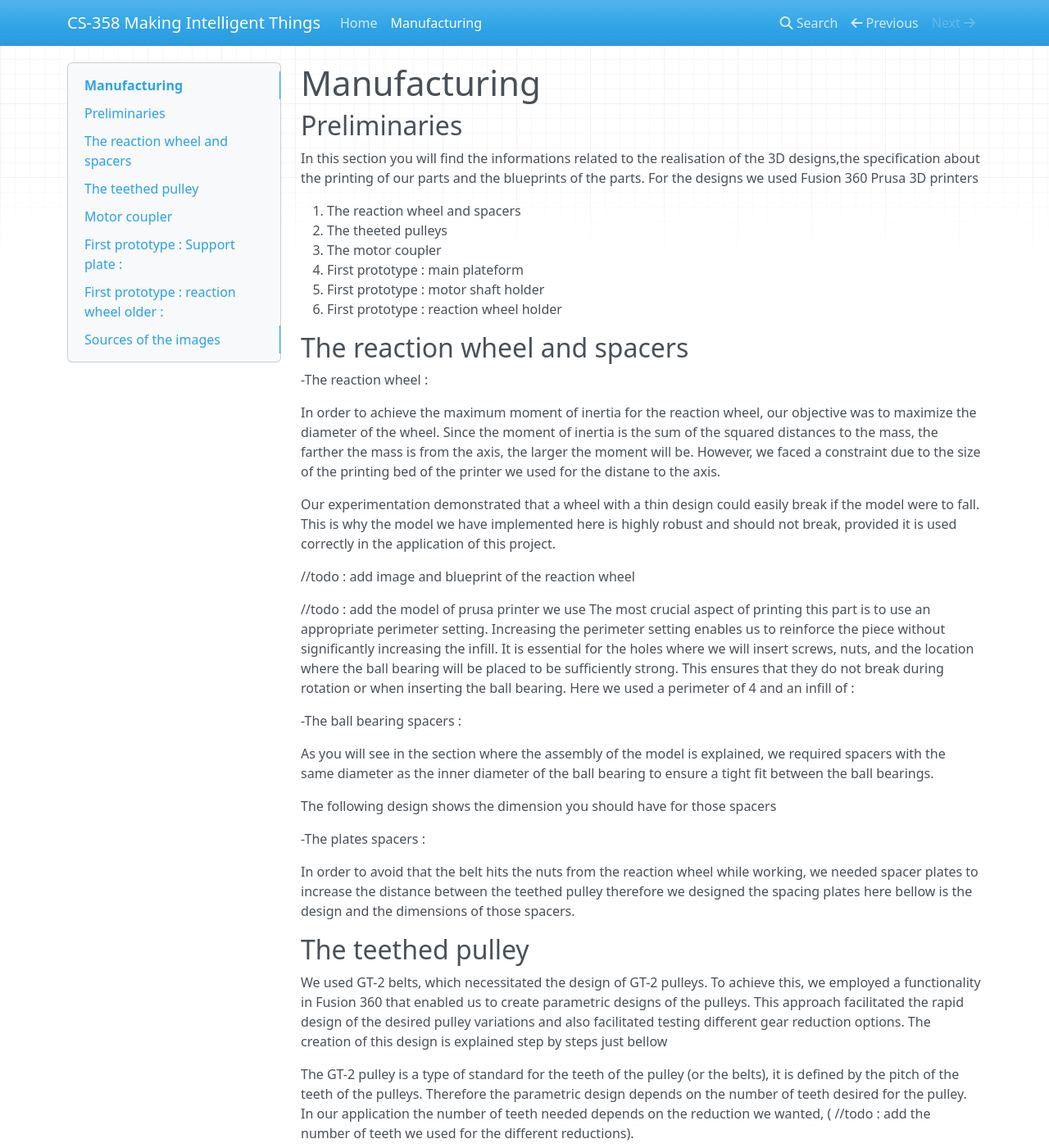
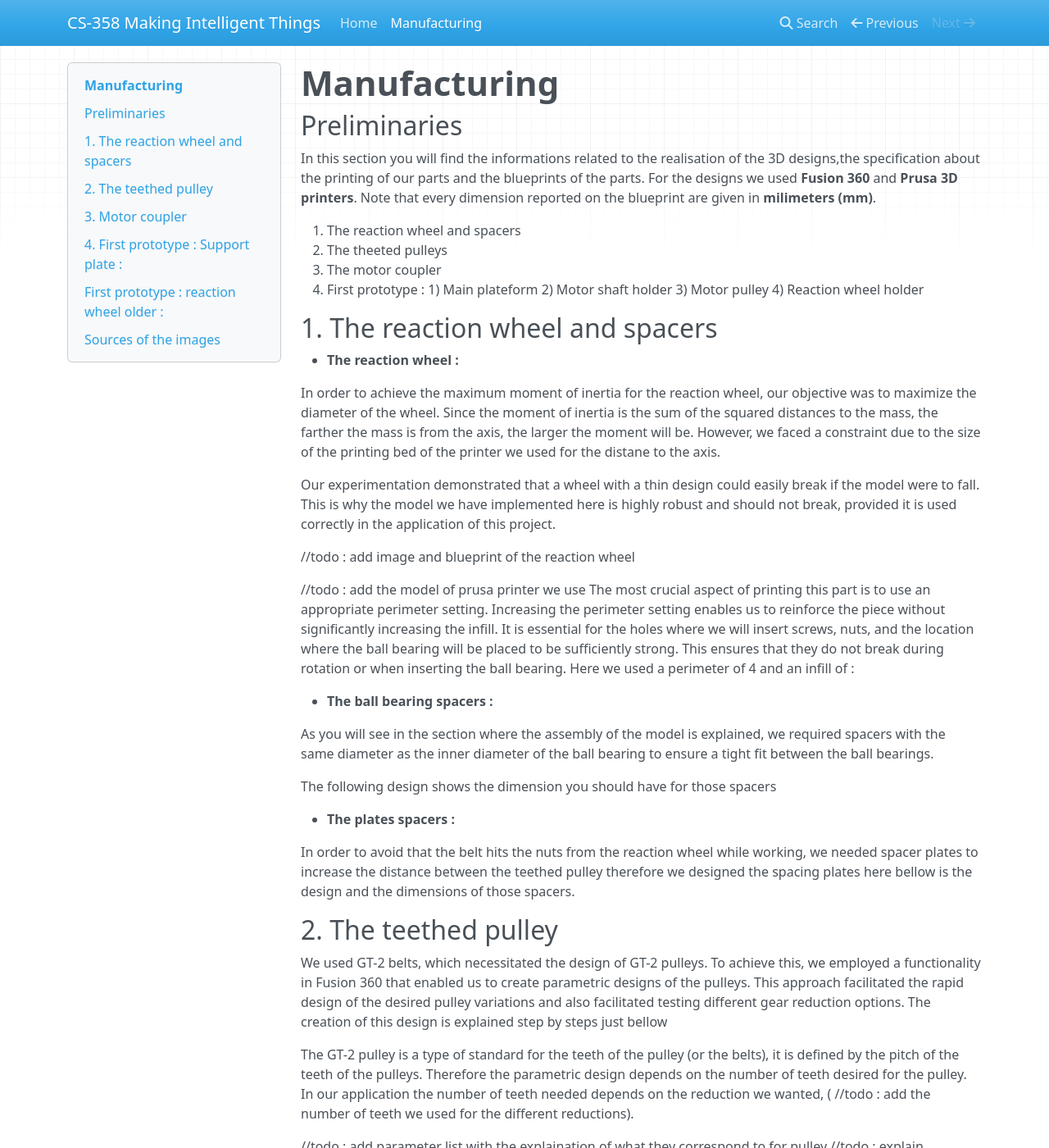
Before and after one commit to mit-unicycle/mit-unicycle, an MkDocs documentation site: the page built from docs/manufacturing.md, in a window 1280 px wide and 1400 px high. Shown: the whole window at 82% size. Built offline with MkDocs 1.6.1, drawn with Linux system fonts in a browser that asks for light colours; nearby versions of some CDN libraries; some of the changed text lies outside the part shown.

Commit message:
Small changes

```diff
--- a/docs/manufacturing.md
+++ b/docs/manufacturing.md
@@ -1,23 +1,25 @@
 
 
 
-# Manufacturing
+# **Manufacturing**
 
 
-## Preliminaries
+## **Preliminaries**
 
-In this section you will find the informations related to the realisation of the 3D designs,the specification about the printing of our parts and the blueprints of the parts. For the designs we used Fusion 360 Prusa 3D printers
+In this section you will find the informations related to the realisation of the 3D designs,the specification about the printing of our parts and the blueprints of the parts. For the designs we used **Fusion 360** and **Prusa 3D printers**. Note that every dimension reported on the blueprint are given in **milimeters (mm)**.
 
 1. The reaction wheel and spacers
 2. The theeted pulleys
 3. The motor coupler
-4. First prototype : main plateform
-5. First prototype : motor shaft holder
-6. First prototype : reaction wheel holder
+4. First prototype :
+   1) Main plateform
+   2) Motor shaft holder
+   3) Motor pulley
+   4) Reaction wheel holder
 
-## The reaction wheel and spacers
+## **1. The reaction wheel and spacers**
 
--The reaction wheel :
+* **The reaction wheel :**
 
 In order to achieve the maximum moment of inertia for the reaction wheel, our objective was to maximize the diameter of the wheel. Since the moment of inertia is the sum of the squared distances to the mass, the farther the mass is from the axis, the larger the moment will be. However, we faced a constraint due to the size of the printing bed of the printer we used for the distane to the axis.
 
@@ -29,26 +31,23 @@ Our experimentation demonstrated that a wheel with a thin design could easily br
 The most crucial aspect of printing this part is to use an appropriate perimeter setting. Increasing the perimeter setting enables us to reinforce the piece without significantly increasing the infill. It is essential for the holes where we will insert screws, nuts, and the location where the ball bearing will be placed to be sufficiently strong. This ensures that they do not break during rotation or when inserting the ball bearing. Here we used a perimeter of 4 and an infill of :
 
 
--The ball bearing spacers :
+* **The ball bearing spacers :**
 
 As you will see in the section where the assembly of the model is explained, we required spacers with the same diameter as the inner diameter of the ball bearing to ensure a tight fit between the ball bearings.
 
 The following design shows the dimension you should have for those spacers
 
--The plates spacers :
+* **The plates spacers :**
 
 In order to avoid that the belt hits the nuts from the reaction wheel while working, we needed spacer plates to increase the distance between the teethed pulley therefore we designed the spacing plates here bellow is the design and the dimensions of those spacers.
 
 
-## The teethed pulley
+## **2. The teethed pulley**
 
 We used GT-2 belts, which necessitated the design of GT-2 pulleys. To achieve this, we employed a functionality in Fusion 360 that enabled us to create parametric designs of the pulleys. This approach facilitated the rapid design of the desired pulley variations and also facilitated testing different gear reduction options. The creation of this design is explained step by steps just bellow
 
 The GT-2 pulley is a type of standard for the teeth of the pulley (or the belts), it is defined by the pitch of the teeth of the pulleys. Therefore the parametric design depends on the number of teeth desired for the pulley. In our application the number of teeth needed depends on the reduction we wanted, ( //todo : add the number of teeth we used for the different reductions).
 
-
-
-![](images/GT2%20reduction%207-1.png)
 
 //todo : add parameter list with the explaination of what they correspond to for pulley
 //todo : explain parameters explain step by step the creation of the parametric design
@@ -56,13 +55,13 @@ The GT-2 pulley is a type of standard for the teeth of the pulley (or the belts)
 For this printing, the most important setting is the precision, since we are printing the pulley which have small teeth, we need the printing to be as precise as possible
 
 
-## Motor coupler
+## **3. Motor coupler**
 
 For the motor coupler we machined them with the tools we had at our diposition which allowed us to create a really good coupler for the motor
 
 
 
-## First prototype : Support plate :
+## **4. First prototype :** Support plate :
 
 As the first prototype purpose is to balance in one axis of freedom, we needed a plate where we could fit the motor, the ESC, the breadboard and the esp8266. For the first prototype we did all the tests without the batterie mounted.
 
```
